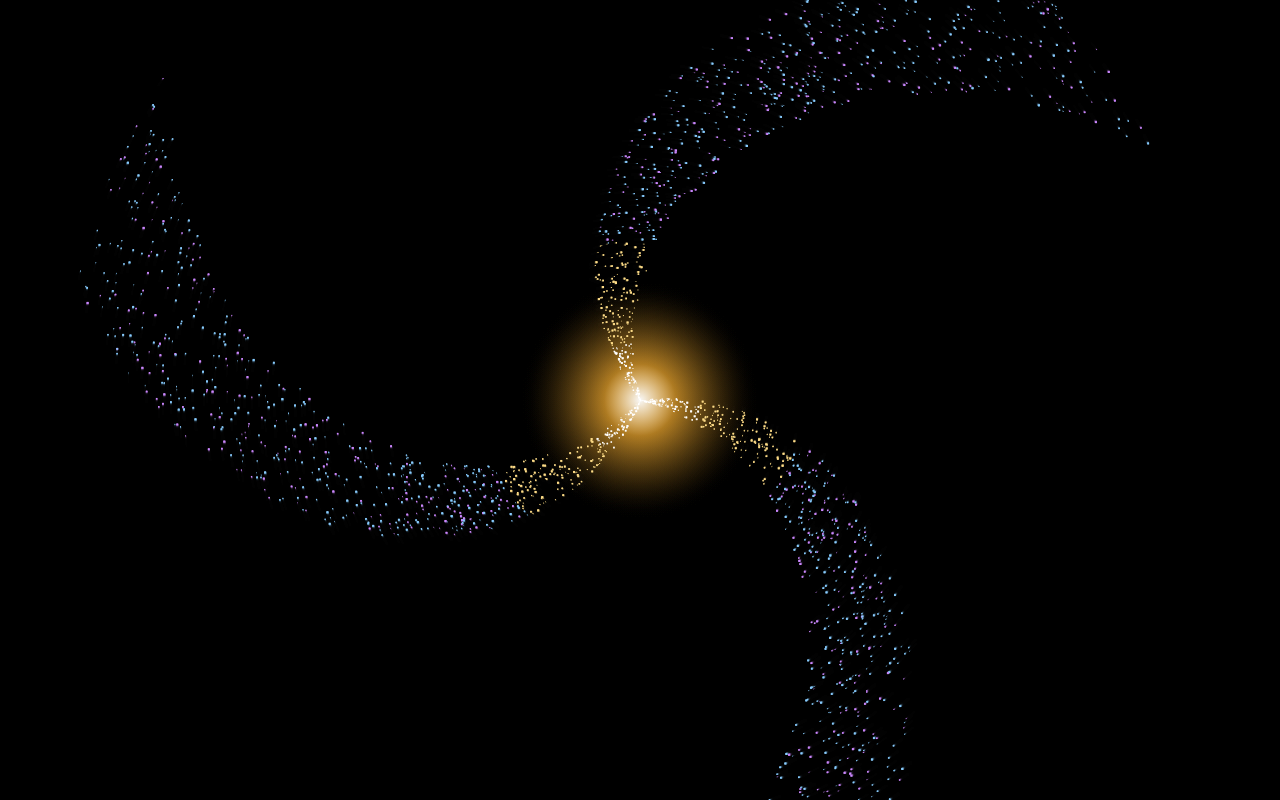
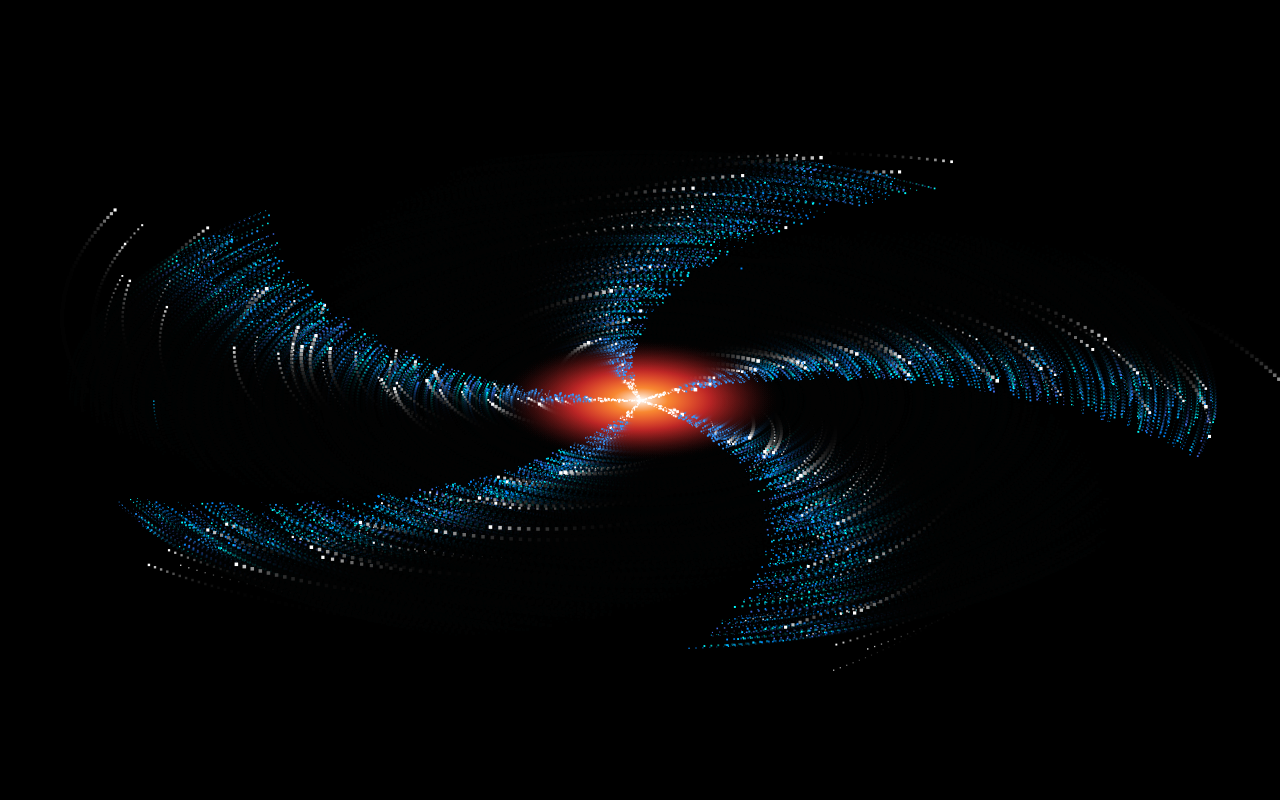
Before and after one commit to Joker3-dev-lab/galaxia-em-html-e-css-canvas-e-outras-ferramentas, a plain HTML site: page index.html in a window 1280 px wide. Drawn offline with Linux system fonts and the light colour scheme; animation ran at ten frames a second.

Commit message:
Atualiza animacao da galaxia

```diff
--- a/index.html
+++ b/index.html
@@ -2,7 +2,7 @@
 <html lang="pt-BR">
 <head>
     <meta charset="UTF-8">
-    <title>Simulação de Galáxia Espiral</title>
+    <title>Galáxia com Azul Intenso e Sem Vermelho nas Bordas</title>
     <style>
         body {
             margin: 0;
@@ -22,7 +22,6 @@
         const canvas = document.getElementById('galaxyCanvas');
         const ctx = canvas.getContext('2d');
 
-        // Ajusta o tamanho do canvas para preencher a tela inteira
         function resize() {
             canvas.width = window.innerWidth;
             canvas.height = window.innerHeight;
@@ -30,62 +29,103 @@
         window.addEventListener('resize', resize);
         resize();
 
-        // Configuração do sistema de partículas (Estrelas)
-        const numStars = 2500;
-        const arms = 3; // Número de braços espirais da galáxia
+        const numStars = 4000;
+        const arms = 5;
         const stars = [];
 
-        for (let i = 0; i < numStars; i++) {
-            const distance = Math.random() * canvas.width * 0.45;
-            const armAngle = ((i % arms) / arms) * Math.PI * 2;
-            const spin = distance * 0.0025; // Curvatura dos braços
-            const randomOffset = (Math.random() - 0.5) * 0.4;
+        const tiltAngle = Math.PI / 2.8;
+        const cosTilt = Math.cos(tiltAngle);
 
-            stars.push({
-                distance: distance,
-                angle: armAngle + spin + randomOffset,
-                speed: (0.0003 + (1 - distance / (canvas.width * 0.45)) * 0.0008), // Estrelas internas giram mais rápido
+        function createStar() {
+            const initialDistance = Math.random() * canvas.width * 0.45;
+            const armIndex = Math.floor(Math.random() * arms);
+            const baseArmAngle = (armIndex / arms) * Math.PI * 2;
+            const spin = initialDistance * 0.0035;
+            const randomOffset = (Math.random() - 0.5) * 0.25;
+
+            return {
+                initialDistance: initialDistance,
+                distance: initialDistance,
+                maxDistance: Math.max(canvas.width, canvas.height) * 0.7,
+                angle: baseArmAngle + spin + randomOffset,
+                totalRotation: 0,
+                targetRotation: Math.PI * 2 * (2 + Math.random() * 3),
+                speed: (0.012 + (1 - initialDistance / (canvas.width * 0.45)) * 0.025),
+                isDispersing: false,
+                expansionRate: 1.5 + Math.random() * 2.0,
                 size: Math.random() * 1.5 + 0.5,
-                color: getStarColor(distance)
-            });
+                color: getStarColor(initialDistance)
+            };
         }
 
-        // Define cores baseadas na distância do núcleo (física estelar básica)
         function getStarColor(distance) {
-            if (distance < 60) return '#ffffff'; // Núcleo super quente (branco)
-            if (distance < 160) return '#ffdd88'; // Amarelado
-            return Math.random() > 0.4 ? '#88ccff' : '#cc88ff'; // Braços externos azuis ou roxos
+            if (distance < 50) return '#ffffff'; // Núcleo super quente
+            if (distance < 140) return '#3399ff'; // Azul intermediário forte
+
+            // Extremidades: apenas tons de azul intenso e ciano (sem vermelho)
+            const intenseBlues = ['#00ffff', '#0088ff', '#1e90ff', '#00bfff', '#4169e1'];
+            return intenseBlues[Math.floor(Math.random() * intenseBlues.length)];
         }
 
-        // Loop de animação contínua
+        for (let i = 0; i < numStars; i++) {
+            const star = createStar();
+            star.totalRotation = Math.random() * star.targetRotation;
+            stars.push(star);
+        }
+
         function animate() {
-            // Efeito de rastro suave (motion blur leve)
             ctx.fillStyle = 'rgba(0, 0, 0, 0.25)';
             ctx.fillRect(0, 0, canvas.width, canvas.height);
 
             const centerX = canvas.width / 2;
             const centerY = canvas.height / 2;
 
-            // Desenha o núcleo brilhante central (usando gradiente radial)
-            const coreGradient = ctx.createRadialGradient(centerX, centerY, 0, centerX, centerY, 120);
-            coreGradient.addColorStop(0, 'rgba(255, 255, 255, 0.9)');
-            coreGradient.addColorStop(0.3, 'rgba(255, 180, 50, 0.35)');
+            // Núcleo central incandescente (mantém o contraste quente no centro, mas limpo nas bordas)
+            const coreGradient = ctx.createRadialGradient(0, 0, 0, 0, 0, 140);
+            coreGradient.addColorStop(0, 'rgba(255, 255, 255, 1)');     // Centro branco puro
+            coreGradient.addColorStop(0.2, 'rgba(255, 140, 50, 0.9)'); // Laranja central forte
+            coreGradient.addColorStop(0.5, 'rgba(255, 50, 50, 0.4)');  // Vermelho apenas bem no miolo
             coreGradient.addColorStop(1, 'transparent');
 
+            ctx.save();
+            ctx.translate(centerX, centerY);
+            ctx.scale(1, cosTilt);
             ctx.fillStyle = coreGradient;
             ctx.beginPath();
-            ctx.arc(centerX, centerY, 120, 0, Math.PI * 2);
+            ctx.arc(0, 0, 140, 0, Math.PI * 2);
             ctx.fill();
+            ctx.restore();
 
-            // Atualiza e desenha cada estrela do sistema
-            stars.forEach(star => {
-                star.angle += star.speed; // Incrementa o ângulo para criar rotação
+            // Atualiza e desenha cada estrela
+            stars.forEach((star, index) => {
+                star.angle += star.speed;
+                star.totalRotation += star.speed;
 
-                const x = centerX + Math.cos(star.angle) * star.distance;
-                const y = centerY + Math.sin(star.angle) * star.distance;
+                if (star.totalRotation >= star.targetRotation) {
+                    star.isDispersing = true;
+                }
 
-                ctx.fillStyle = star.color;
-                ctx.fillRect(x, y, star.size, star.size);
+                if (star.isDispersing) {
+                    star.distance += star.expansionRate;
+                }
+
+                const rawX = Math.cos(star.angle) * star.distance;
+                const rawY = Math.sin(star.angle) * star.distance;
+
+                const x = centerX + rawX;
+                const y = centerY + (rawY * cosTilt);
+
+                if (star.distance > star.maxDistance || x < 0 || x > canvas.width || y < 0 || y > canvas.height) {
+                    stars[index] = createStar();
+                } else {
+                    if (star.isDispersing) {
+                        ctx.fillStyle = '#ffffff'; // Clarão branco forte na fuga
+                        ctx.fillRect(x, y, star.size * 1.8, star.size * 1.8);
+                    } else {
+                        ctx.fillStyle = star.color;
+                        ctx.fillRect(x, y, star.size, star.size);
+                    }
+                }
             });
 
             requestAnimationFrame(animate);
```
